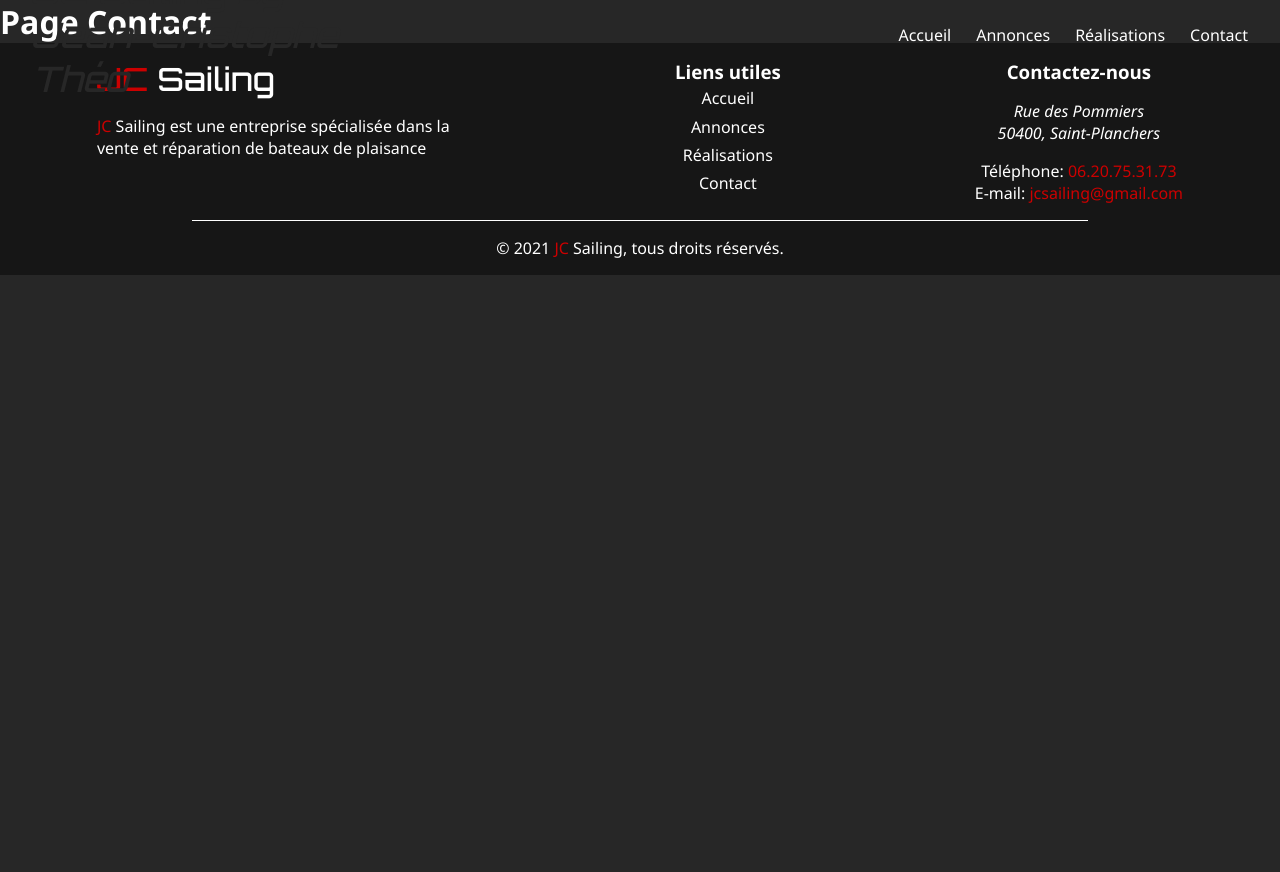
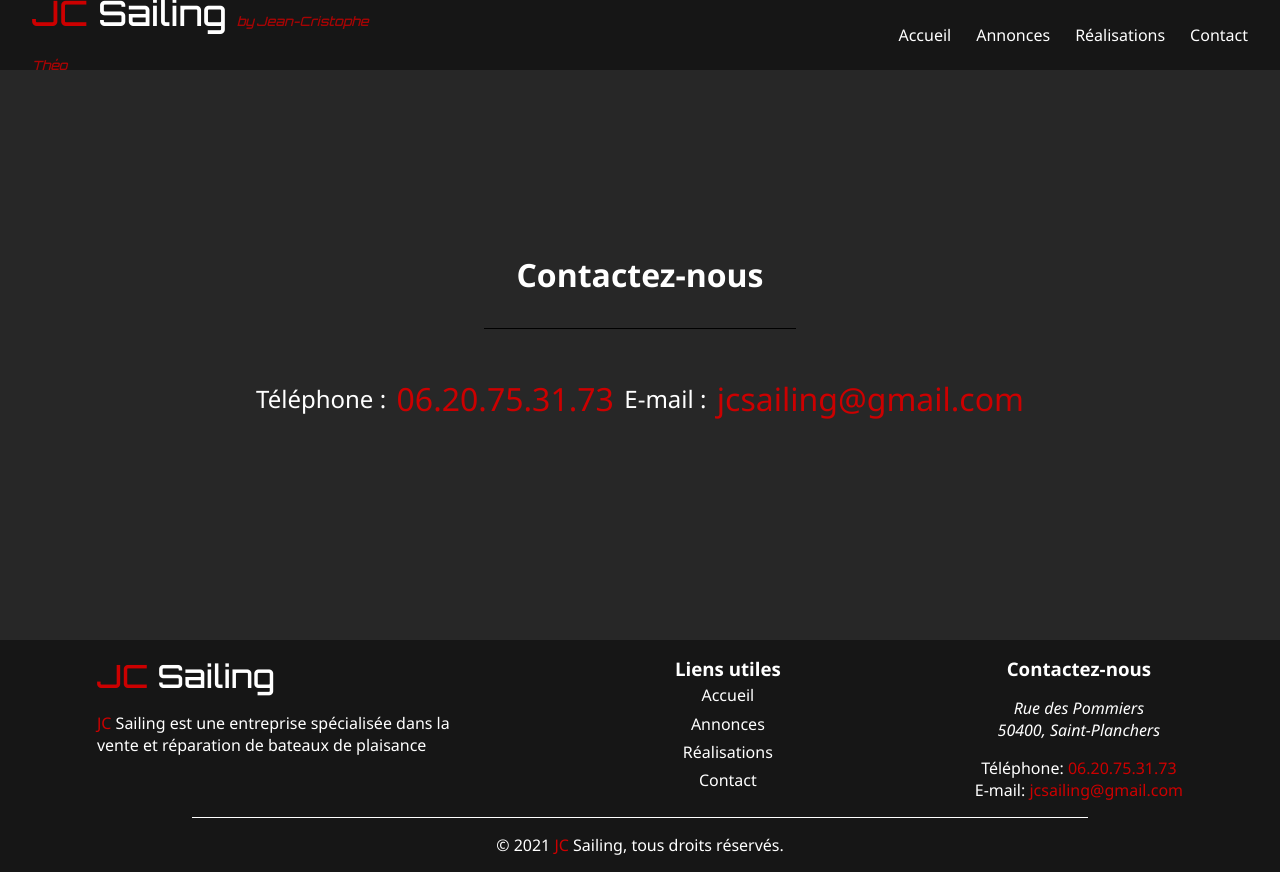
Before and after one commit to qdtrl/jc-sailing-front, a Next.js app: page /contact in a window 1280 px wide. Before the commit the page ends 800 px from the top, so only its background shows below. Built offline with nearby package versions, Linux system fonts and the light colour scheme.

Commit message:
page contact

```diff
--- a/components/Layout/Header/index.jsx
+++ b/components/Layout/Header/index.jsx
@@ -4,15 +4,19 @@ import { useState, useEffect } from "react";
 import cn from 'classnames'
 import styles from './header.module.scss';
 
-const Header = () => {
-  const [navToggle, setNavToggle] = useState(false);
+const Header = ({show}) => {
+  const [navToggle, setNavToggle] = useState(show);
 
   const handleScroll =() => {
-    const navHeight = window.innerHeight/10;
-    if (window.scrollY > navHeight){
+    if (show) {
+      return
+    } else {
+      const navHeight = window.innerHeight/10;
+      if (window.scrollY > navHeight){
         setNavToggle(true)
-    } else {
+      } else {
         setNavToggle(false)
+      }
     }
   }
 
@@ -36,9 +40,6 @@ const Header = () => {
     { [styles.scrolled_logo]: navToggle }
   );
 
-  useEffect(()=> {
-    console.log(navbarStyle);
-  }, [navToggle]);
   return (
     <>
     <Head>
--- a/components/Layout/index.jsx
+++ b/components/Layout/index.jsx
@@ -1,11 +1,11 @@
 import Footer from "./Footer";
 import Header from "./Header";
 
-const Layout = ( { children } ) => {
+const Layout = ( { children, show = true } ) => {
   return (
     <>
-      <Header/>
-      {children}
+      <Header show={show}/>
+        {children}
       <Footer/>
     </>
   )
--- /dev/null
+++ b/pages/contact/contact.module.scss
@@ -0,0 +1,23 @@
+section.contact {
+  height: 80vh;
+  display: flex;
+  flex-direction: column;
+  align-items: center;
+  justify-content: center;
+  h1 {
+    font-weight: 600;
+    font-size:xx-large;
+    padding: 2rem;
+    border-bottom: 1px solid black;
+    margin-bottom: 3rem;
+  }
+  div.details {
+    display: flex;
+    align-items: center;
+    justify-content: space-between;
+    width: 60vw;
+    a {
+      font-size: 2rem;
+    }
+  }
+}
--- a/pages/contact/index.jsx
+++ b/pages/contact/index.jsx
@@ -1,5 +1,7 @@
 import Head from "next/head";
 import Layout from "../../components/Layout"
+import styles from './contact.module.scss';
+
 
 const Contact = () => {
   return (
@@ -8,7 +10,15 @@ const Contact = () => {
         <title>Contact</title>
       </Head>
       <Layout>
-        <h1>Page Contact</h1>
+        <section className={styles.contact}>
+          <h1>Contactez-nous</h1>
+          <div className={styles.details}>
+            <h2>Téléphone : </h2>
+            <a href="tel:0620753173">06.20.75.31.73</a>
+            <h2>E-mail : </h2>
+            <a href="mailto:jcsailing@gmail.com">jcsailing@gmail.com</a>
+          </div>
+        </section>
       </Layout>
     </>
   )
--- a/pages/index.js
+++ b/pages/index.js
@@ -10,7 +10,7 @@ const Home = () => {
       <Head>
         <title>JC Sailing</title>
       </Head>
-      <Layout>
+      <Layout show={false}>
         <main>
           <Jumbotron/>
           <Categories/>
```
